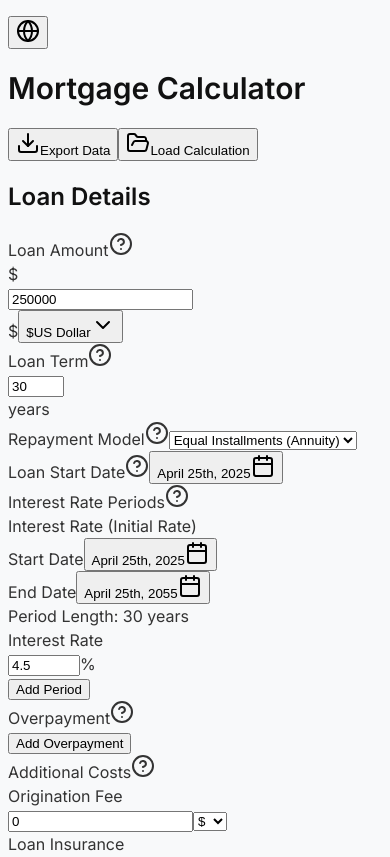
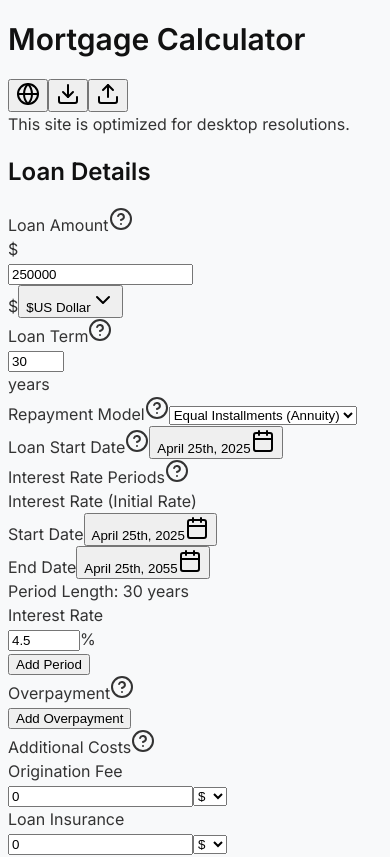
Before and after one commit to Shuffzord/MortgageCalculator, a React (Vite) app in the folder client/: page / in a window 390 px wide. Shown: the top 857 px of the page. Built offline with nearby package versions, Linux system fonts and the light colour scheme.

Commit message:
Mobile view

```diff
--- a/client/public/locales/en/translation.json
+++ b/client/public/locales/en/translation.json
@@ -168,5 +168,10 @@
     "dateRange": "Date Range",
     "payments": "Payments",
     "title": "Export Data"
+  },
+  "app": {
+    "title": "Mortgage Calculator",
+    "description": "Calculate your mortgage payments and view your amortization schedule",
+    "desktopOptimized": "This site is optimized for desktop resolutions."
   }
 }
--- a/client/public/locales/es/translation.json
+++ b/client/public/locales/es/translation.json
@@ -1,7 +1,8 @@
 {
   "app": {
     "title": "Calculadora de Hipotecas",
-    "description": "Calcule sus pagos hipotecarios y vea su programa de amortización"
+    "description": "Calcule sus pagos hipotecarios y vea su programa de amortización",
+    "desktopOptimized": "Este sitio está optimizado para resoluciones de escritorio"
   },
   "language": {
     "english": "Inglés",
--- a/client/public/locales/pl/translation.json
+++ b/client/public/locales/pl/translation.json
@@ -1,7 +1,8 @@
 {
   "app": {
     "title": "Kalkulator Kredytu Hipotecznego",
-    "description": "Oblicz swoje raty kredytu i zobacz harmonogram amortyzacji"
+    "description": "Oblicz swoje raty kredytu i zobacz harmonogram amortyzacji",
+    "desktopOptimized": "Ta strona jest zoptymalizowana dla rozdzielczości komputerowych"
   },
   "language": {
     "english": "Angielski",
--- a/client/src/App.tsx
+++ b/client/src/App.tsx
@@ -36,9 +36,6 @@ function App() {
     <QueryClientProvider client={queryClient}>
       <TooltipProvider>
         <Toaster />
-        <div className="fixed top-4 right-4 z-50">
-          <LanguageSwitcher />
-        </div>
         <Router />
       </TooltipProvider>
     </QueryClientProvider>
--- a/client/src/components/ui/navigation-menu.tsx
+++ b/client/src/components/ui/navigation-menu.tsx
@@ -69,7 +69,7 @@ const NavigationMenuContent = React.forwardRef<
   <NavigationMenuPrimitive.Content
     ref={ref}
     className={cn(
-      "left-0 top-0 w-full data-[motion^=from-]:animate-in data-[motion^=to-]:animate-out data-[motion^=from-]:fade-in data-[motion^=to-]:fade-out data-[motion=from-end]:slide-in-from-right-52 data-[motion=from-start]:slide-in-from-left-52 data-[motion=to-end]:slide-out-to-right-52 data-[motion=to-start]:slide-out-to-left-52 md:absolute md:w-auto ",
+      "left-0 top-0 w-full data-[motion^=from-]:animate-in data-[motion^=to-]:animate-out data-[motion^=from-]:fade-in data-[motion^=to-]:fade-out data-[motion=from-end]:slide-in-from-right-52 data-[motion=from-start]:slide-in-from-left-52 data-[motion=to-end]:slide-out-to-right-52 data-[motion=to-start]:slide-out-to-left-52 md:absolute md:w-auto mobile:relative mobile:w-full",
       className
     )}
     {...props}
--- a/client/src/index.css
+++ b/client/src/index.css
@@ -1,6 +1,16 @@
 @tailwind base;
 @tailwind components;
 @tailwind utilities;
+
+@media (max-width: 768px) {
+  .mobile\:relative {
+    position: relative;
+  }
+
+  .mobile\:w-full {
+    width: 100%;
+  }
+}
 
 @layer base {
   :root {
--- a/client/src/pages/Home.tsx
+++ b/client/src/pages/Home.tsx
@@ -17,8 +17,9 @@ import {
 } from "@/lib/calculationEngine";
 import { saveCalculation, getSavedCalculations } from "@/lib/storageService";
 import { Button } from "@/components/ui/button";
-import { Save, FolderOpen, Download } from "lucide-react";
+import { Save, FolderOpen, Download, Upload } from "lucide-react";
 import { useTranslation } from "react-i18next";
+import LanguageSwitcher from "@/components/LanguageSwitcher";
 
 interface HomeProps {
   selectedCurrency: string;
@@ -110,28 +111,30 @@ const [savedCalculations, setSavedCalculations] = useState<SavedCalculation[]>([
       <header className="bg-white shadow">
         <div className="max-w-7xl mx-auto px-4 sm:px-6 lg:px-8 py-4">
           <div className="flex justify-between items-center">
-            <h1 className="text-2xl font-semibold text-gray-900">{t('app.title')}</h1>
-            <div className="flex space-x-4">
+            <h1 className="text-base sm:text-xl md:text-2xl font-semibold text-gray-900">{t('app.title')}</h1>
+            <div className="flex items-center space-x-2 sm:space-x-4">
+              <LanguageSwitcher />
               <Button
                 variant="outline"
                 onClick={() => setShowExportModal(true)}
-                className="flex items-center"
+                className="flex items-center px-2 py-1"
               >
-                <Download className="mr-1 h-4 w-4" />
-                {t('export.title')}
+                <Download className="mr-0 h-4 w-4" />
               </Button>
               <Button
                 variant="outline"
                 onClick={() => setShowLoadModal(true)}
-                className="flex items-center"
+                className="flex items-center px-2 py-1"
               >
-                <FolderOpen className="mr-1 h-4 w-4" />
-                {t('form.loadCalculation')}
+                <Upload className="mr-0 h-4 w-4" />
               </Button>
             </div>
           </div>
         </div>
       </header>
+      <div className="bg-yellow-500 text-yellow-900 text-center py-2 sm:hidden block">
+        {t('app.desktopOptimized')}
+      </div>
 
       <main className="flex-grow max-w-7xl w-full mx-auto px-4 sm:px-6 lg:px-8 py-8">
         <div className="grid grid-cols-1 lg:grid-cols-3 gap-8">
--- a/tailwind.config.ts
+++ b/tailwind.config.ts
@@ -13,6 +13,7 @@ export default {
         "lg": "1024px",
         "xl": "1280px",
         "2xl": "1400px",
+        "mobile": "640px",
       },
     },
     extend: {
```
